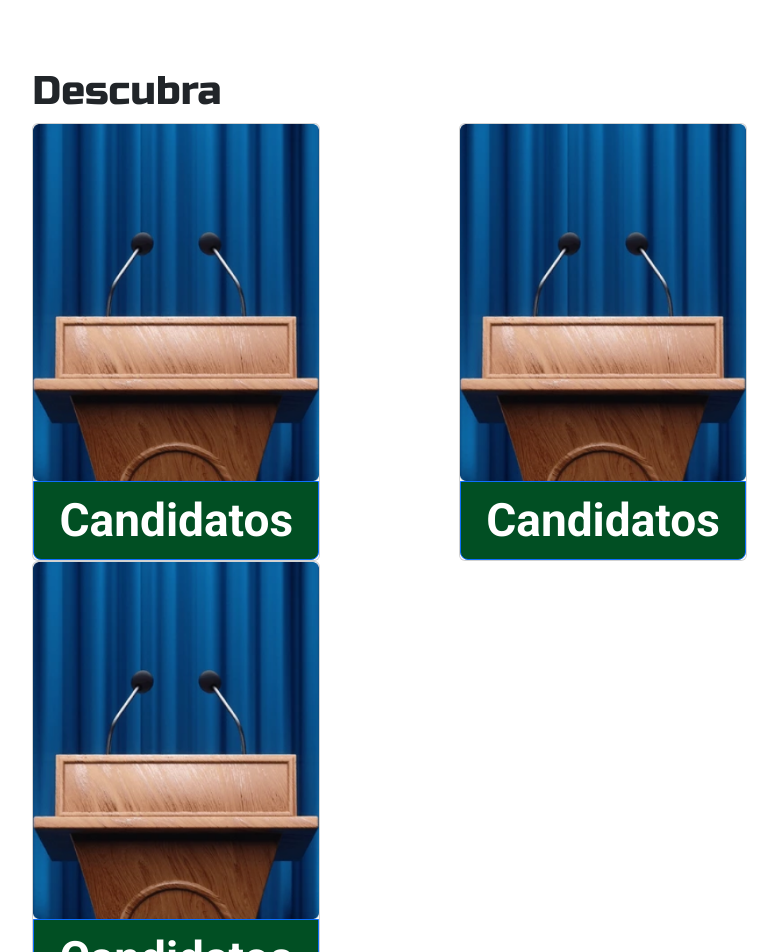
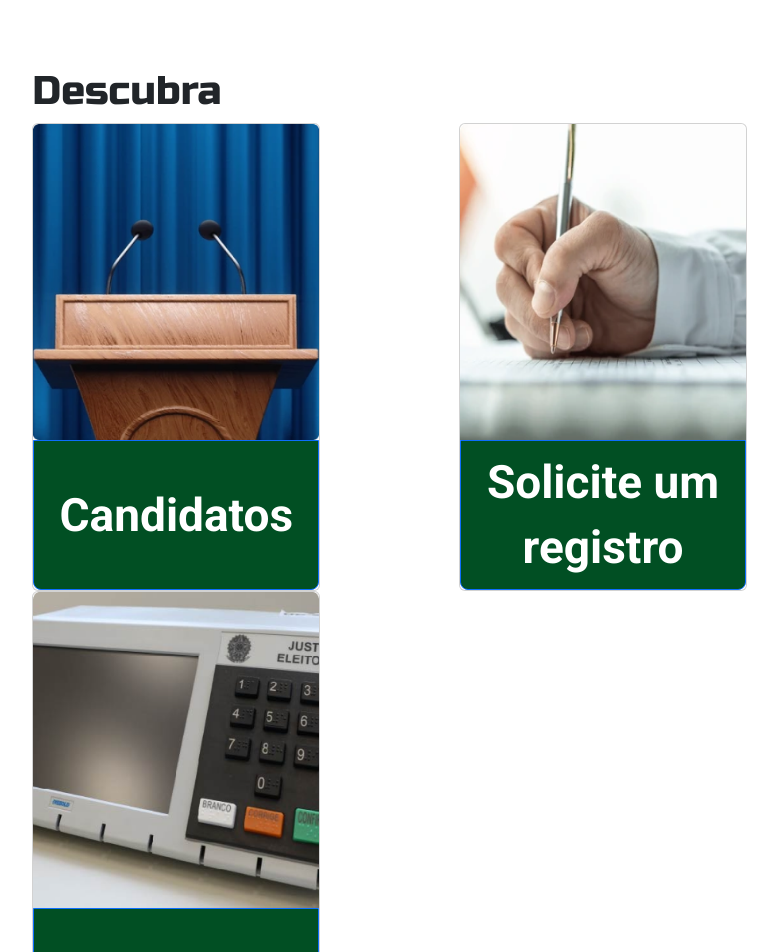
Before and after one commit to FilipeFCampos/Politik, an Angular app: page / in a window 1280 px wide. Shown: the part 620-1572 px from the top of the page, without its empty margins (193-971 px from the left). Built offline with nearby package versions, Linux system fonts and the light colour scheme.

Commit message:
cards finalizados, terminados alinhados e embelezados

```diff
--- a/src/app/card/card.component.css
+++ b/src/app/card/card.component.css
@@ -3,9 +3,23 @@
     justify-content: center;
 }
 
+#cards{
+    display: flex;
+    justify-content: center;
+}
+
+#images-card{
+    height: 316px;
+    flex-shrink: 0;
+}
+
 #botao-card{
+    display: flex;
     color: #FFF;
     text-align: center;
+    justify-content: center;
+    justify-items: center;
+    align-items: center;
     font-family: 'Roboto';
     font-size: 46px;
     font-style: normal;
@@ -13,4 +27,5 @@
     line-height: 140%;
     border-radius: 0px 0px var(--Corner-Small, 8px) var(--Corner-Small, 8px);
     background: #014F23;
+    height: 150px;
 }
--- a/src/app/card/card.component.html
+++ b/src/app/card/card.component.html
@@ -1,4 +1,20 @@
-<div class="card" style="width: 18rem;">
-    <img src="images/estandarte.png" class="card-img-top" alt="...">
-    <a href="#" class="btn btn-primary" id="botao-card">Candidatos</a>
+<div class="row" id="cards">
+    <div class="col">
+        <div class="card" style="width: 18rem;">
+            <img src="images/estandarte.png" class="card-img-top" alt="..." id="images-card">
+            <a href="#" class="btn btn-primary" id="botao-card">Candidatos</a>
+        </div>
+        </div>
+        <div class="col">
+            <div class="card" style="width: 18rem;">
+            <img src="images/registro.png" class="card-img-top" alt="..." id="images-card">
+            <a href="#" class="btn btn-primary" id="botao-card">Solicite um registro</a>
+        </div>
+        </div>
+        <div class="col">
+            <div class="card" style="width: 18rem;">
+            <img src="images/urna.png" class="card-img-top" alt="..." id="images-card">
+            <a href="#" class="btn btn-primary" id="botao-card">Eleições</a>
+        </div>
+    </div>
 </div>
--- a/src/app/home/home.component.css
+++ b/src/app/home/home.component.css
@@ -7,11 +7,6 @@
     display: flex;
     margin: 50px;
     justify-content: center ;
-}
-
-#cards{
-    display: flex;
-    justify-content: center;
 }
 
 #separator{
--- a/src/app/home/home.component.html
+++ b/src/app/home/home.component.html
@@ -20,17 +20,7 @@
     <div class="row">
         <div class="col-2"></div>
         <div class="col-8">
-            <div class="row" id="cards">
-                <div class="col">
-                    <card></card>
-                </div>
-                <div class="col">
-                    <card></card>
-                </div>
-                <div class="col">
-                    <card></card>
-                </div>
-            </div>
+            <card></card>
         </div>
         <div class="col-2"></div>
     </div>
```
Also changed, not shown: public/images/registro.png (added), public/images/urna.png (added).
